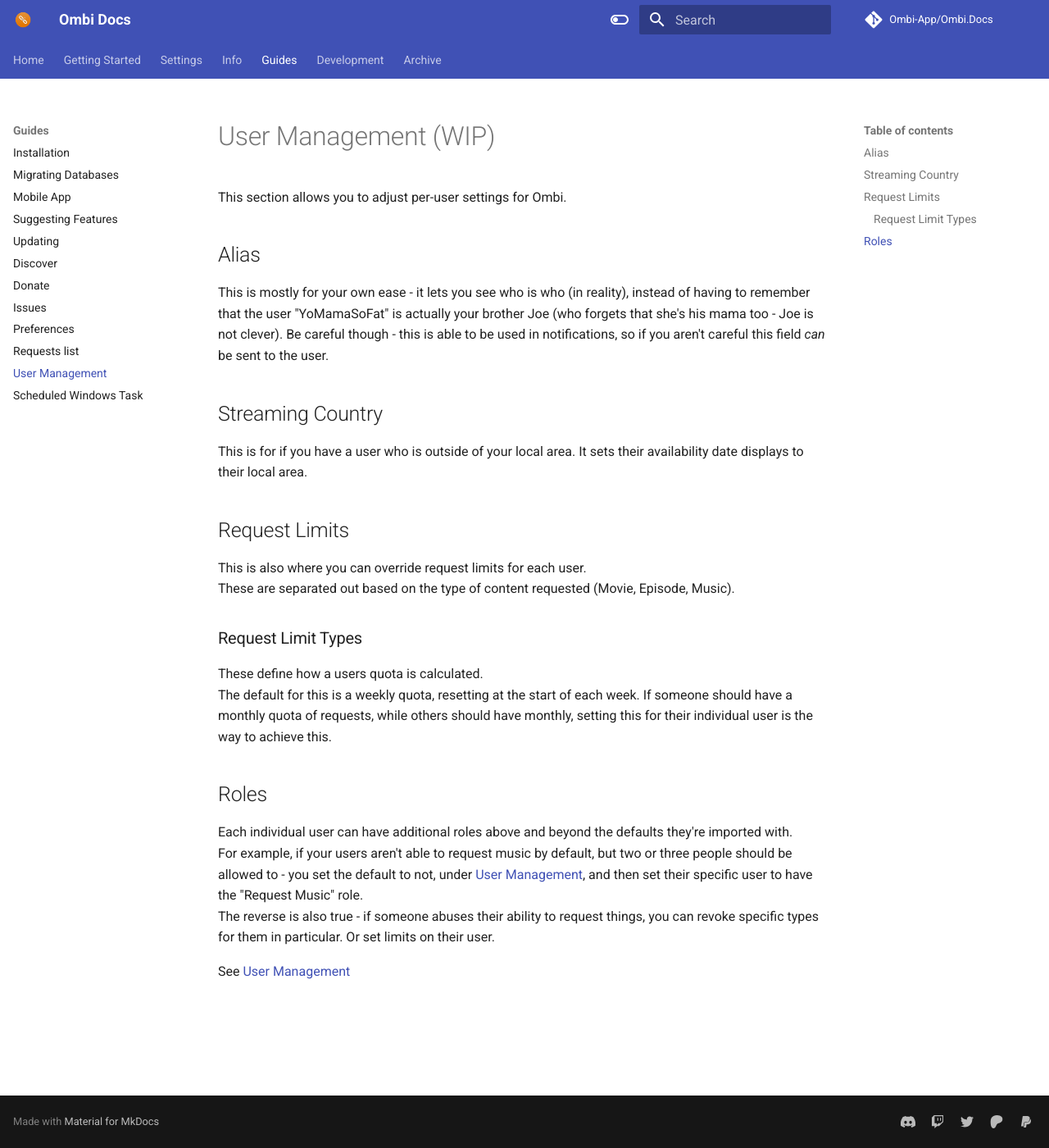
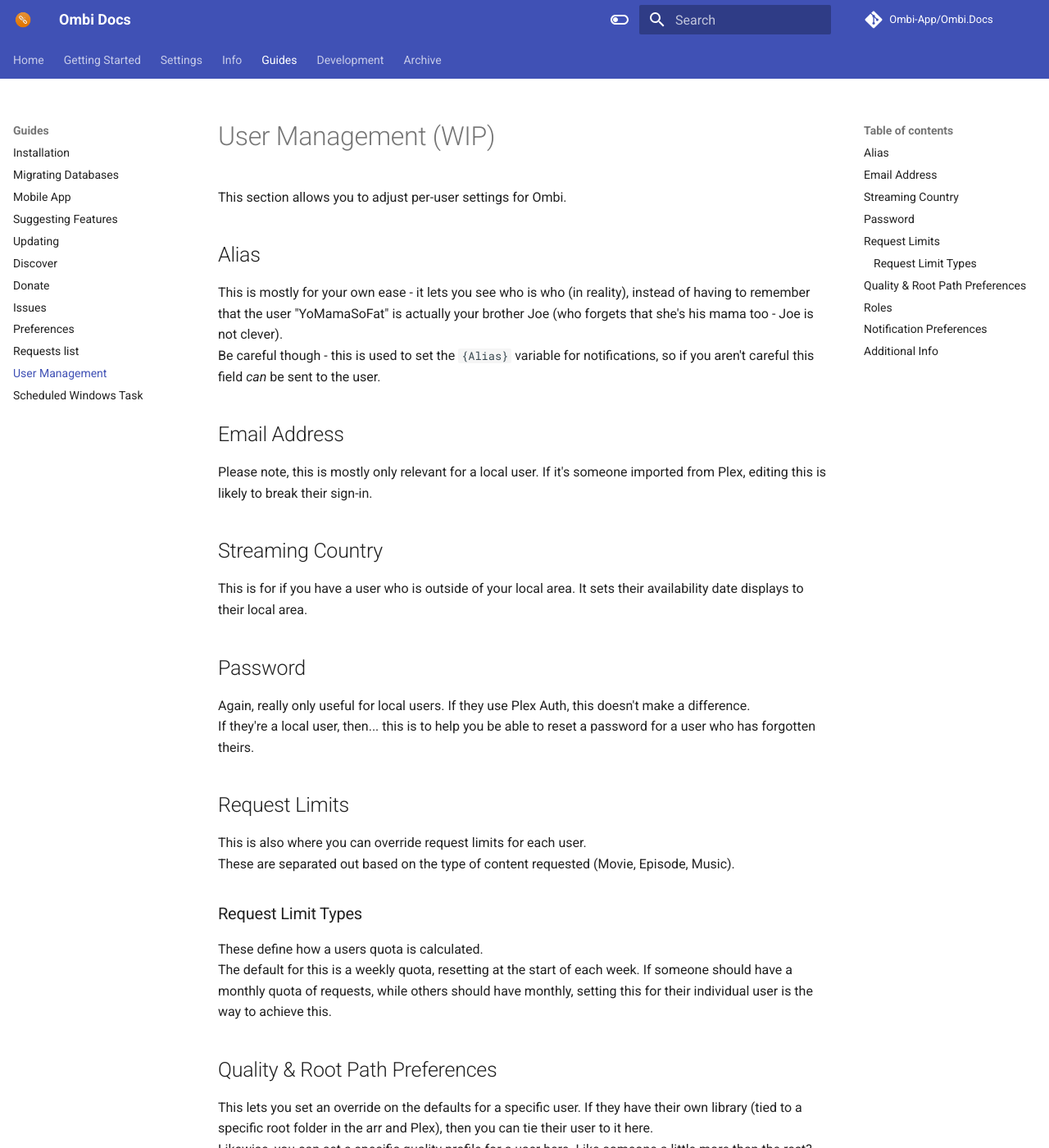
Before and after one commit to Ombi-app/Ombi.Docs, an MkDocs documentation site: the page built from docs/guides/usermanagement.md, in a window 1280 px wide and 1400 px high. Shown: the whole window at 82% size. Built offline with MkDocs 1.6.1 and Material for MkDocs 9.7.7, drawn with Linux system fonts in a browser that asks for light colours; comment, search, counter and statistics services are not loaded; some of the changed text lies outside the part shown.

```diff
--- a/docs/guides/usermanagement.md
+++ b/docs/guides/usermanagement.md
@@ -4,11 +4,21 @@
 
 ## Alias
 
-This is mostly for your own ease - it lets you see who is who (in reality), instead of having to remember that the user "YoMamaSoFat" is actually your brother Joe (who forgets that she's his mama too - Joe is not clever). Be careful though - this is able to be used in notifications, so if you aren't careful this field _can_ be sent to the user.
+This is mostly for your own ease - it lets you see who is who (in reality), instead of having to remember that the user "YoMamaSoFat" is actually your brother Joe (who forgets that she's his mama too - Joe is not clever).
+Be careful though - this is used to set the `{Alias}` variable for notifications, so if you aren't careful this field _can_ be sent to the user.
+
+## Email Address
+
+Please note, this is mostly only relevant for a local user. If it's someone imported from Plex, editing this is likely to break their sign-in.
 
 ## Streaming Country
 
 This is for if you have a user who is outside of your local area. It sets their availability date displays to their local area.
+
+## Password
+
+Again, really only useful for local users. If they use Plex Auth, this doesn't make a difference.
+If they're a local user, then... this is to help you be able to reset a password for a user who has forgotten theirs.
 
 ## Request Limits
 
@@ -21,10 +31,26 @@
 The default for this is a weekly quota, resetting at the start of each week.
 If someone should have a monthly quota of requests, while others should have monthly, setting this for their individual user is the way to achieve this.
 
+## Quality & Root Path Preferences
+
+This lets you set an override on the defaults for a specific user. If they have their own library (tied to a specific root folder in the arr and Plex), then you can tie their user to it here.
+Likewise, you can set a specific quality profile for a user here. Like someone a little more than the rest? Let their requests default to a higher quality. Your idiot brother Joe annoyed you recently? Set him to SD only (if you're evil).
+
 ## Roles
 
 Each individual user can have additional roles above and beyond the defaults they're imported with.
+You can view what the different roles mean [here](../info/user-roles.md)
+
 For example, if your users aren't able to request music by default, but two or three people should be allowed to - you set the default to not, under [User Management](../../settings/usermanagement), and then set their specific user to have the "Request Music" role.
 The reverse is also true - if someone abuses their ability to request things, you can revoke specific types for them in particular. Or set limits on their user.
 
-See [User Management](../../settings/usermanagement)
+If one or two users have free reign on requests, everything is a 'yes' for them - set them to be auto approved.
+
+## Notification Preferences
+
+These let you enable alternative notification methods for a user (provided they're enabled at the server level).
+Refer to the [notifications](../../settings/notifications) section for configuration of each relevant type (and a clarification about what happens when you enable multiple options at once for a user).
+
+## Additional Info
+
+See also [User Management](../../settings/usermanagement) for how to set the defaults that users can be imported with.
--- a/mkdocs.yml
+++ b/mkdocs.yml
@@ -14,6 +14,8 @@
   code_wrap: true
   features:
     - header.autohide
+    - navigation.expand
+    - navigation.indexes
     - navigation.instant
     - navigation.sections
     - navigation.tabs
@@ -142,6 +144,7 @@
     - DogNzb: settings/dognzb.md
     - Radarr: settings/all-the-arrs.md
     - Notifications:
+      - WARNING: settings/notifications.md
       - Mobile: settings/notifications/cloudmobile.md
       - Legacy Mobile: settings/notifications/mobile.md
       - Email: settings/notifications/email.md
```
Also changed, not shown: docs/settings/notifications.md (added, +25 -0 lines).
